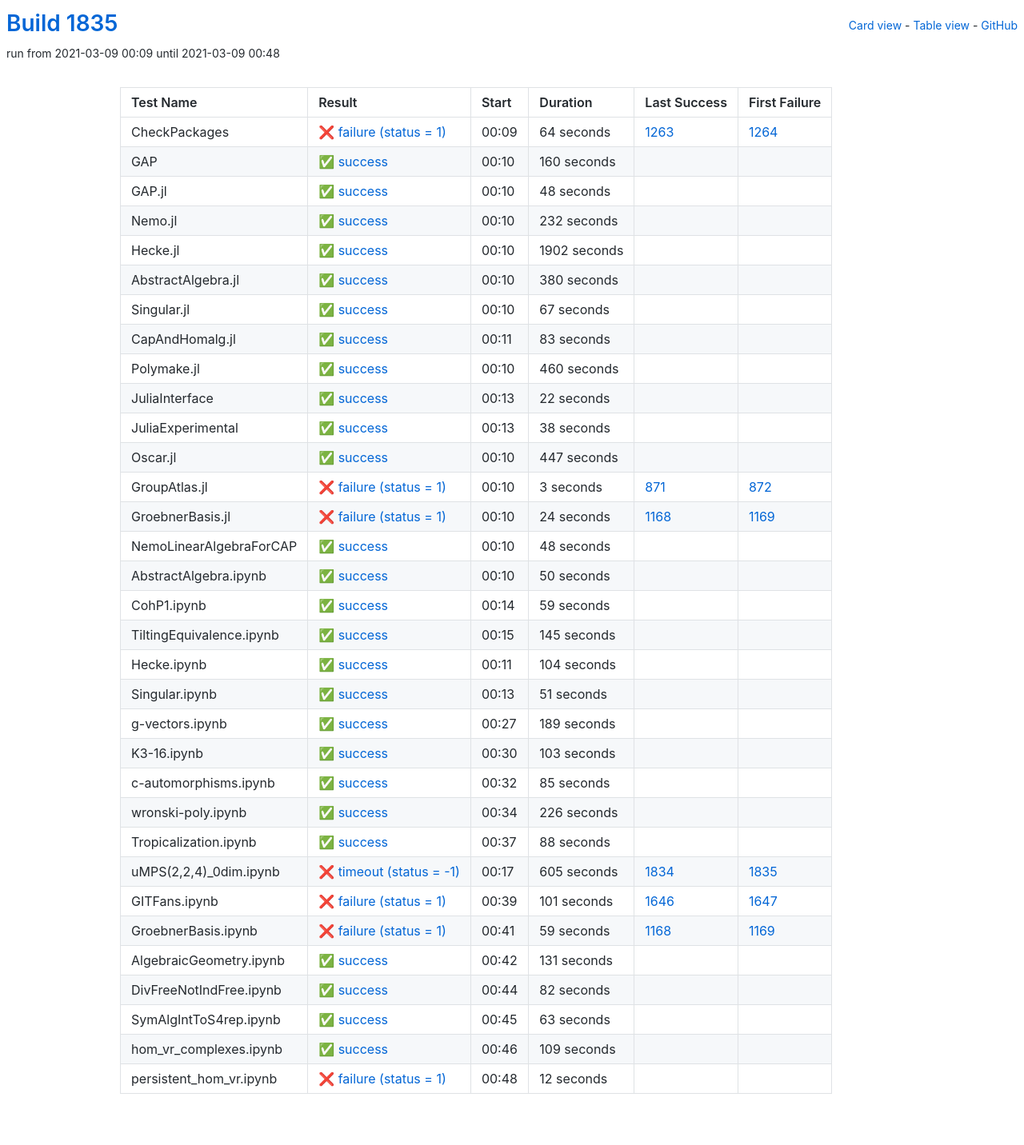
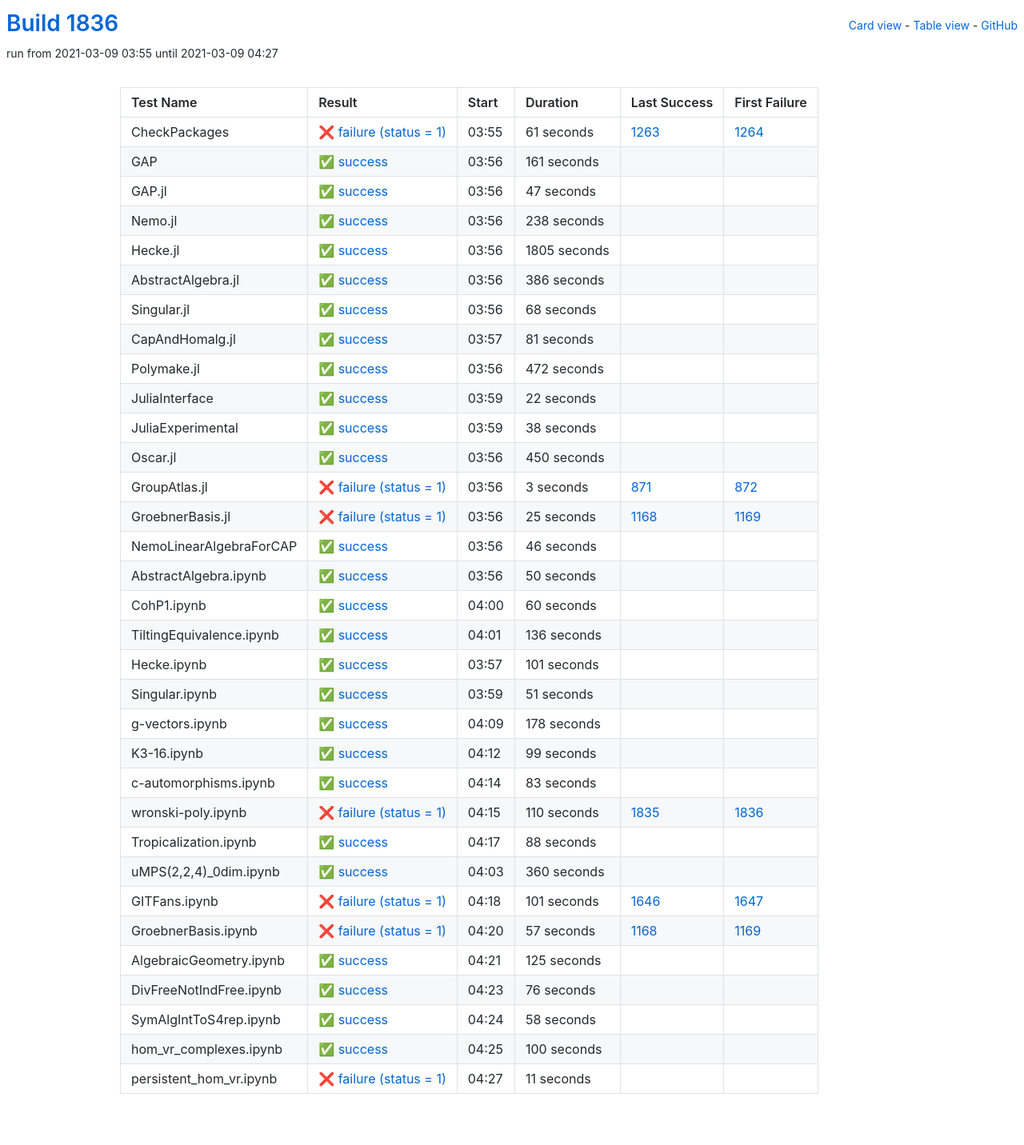
Before and after one commit to oscar-system/oscar-ci-status-stable, a Jekyll site: the page built from table.html, in a window 1280 px wide. Shown: the whole page at 80% size. Built offline with Jekyll 4.4.1, drawn with Linux system fonts in a browser that asks for light colours.

Commit message:
Build #1836

```diff
--- a/_data/ci.yml
+++ b/_data/ci.yml
@@ -1,6 +1,6 @@
 ---
-build: 1835
-build_url: https://oscarci.mathematik.uni-kl.de/job/oscar-stable/1835/
+build: 1836
+build_url: https://oscarci.mathematik.uni-kl.de/job/oscar-stable/1836/
 job: oscar-stable
 organization: oscar-system
 repo: oscar-ci-status-stable
@@ -8,116 +8,116 @@ repourl: https://github.com/oscar-system/oscar-ci-status-stable
 tests:
 - name: CheckPackages
   id: checkpackages
-  log: https://oscarci.mathematik.uni-kl.de/job/oscar-stable/1835/artifact/logs/build-1835/CheckPackages.log
-  start: 2021-03-09 00:09
+  log: https://oscarci.mathematik.uni-kl.de/job/oscar-stable/1836/artifact/logs/build-1836/CheckPackages.log
+  start: 2021-03-09 03:55
   success: false
   exitcode: 1
   status: failure
-  duration: 64
+  duration: 61
   last_success: 1263
   last_success_url: https://oscarci.mathematik.uni-kl.de/job/oscar-stable/1263/
   first_failure: 1264
   first_failure_url: https://oscarci.mathematik.uni-kl.de/job/oscar-stable/1264/
 - name: GAP
   id: gap
-  log: https://oscarci.mathematik.uni-kl.de/job/oscar-stable/1835/artifact/logs/build-1835/GAP.log
-  start: 2021-03-09 00:10
+  log: https://oscarci.mathematik.uni-kl.de/job/oscar-stable/1836/artifact/logs/build-1836/GAP.log
+  start: 2021-03-09 03:56
   success: true
   exitcode: 0
   status: success
-  duration: 160
+  duration: 161
   last_success: false
   last_success_url:
   first_failure: false
   first_failure_url:
 - name: GAP.jl
   id: gap-jl
-  log: https://oscarci.mathematik.uni-kl.de/job/oscar-stable/1835/artifact/logs/build-1835/GAP.jl.log
-  start: 2021-03-09 00:10
+  log: https://oscarci.mathematik.uni-kl.de/job/oscar-stable/1836/artifact/logs/build-1836/GAP.jl.log
+  start: 2021-03-09 03:56
   success: true
   exitcode: 0
   status: success
-  duration: 48
+  duration: 47
   last_success: false
   last_success_url:
   first_failure: false
   first_failure_url:
 - name: Nemo.jl
   id: nemo-jl
-  log: https://oscarci.mathematik.uni-kl.de/job/oscar-stable/1835/artifact/logs/build-1835/Nemo.jl.log
-  start: 2021-03-09 00:10
+  log: https://oscarci.mathematik.uni-kl.de/job/oscar-stable/1836/artifact/logs/build-1836/Nemo.jl.log
+  start: 2021-03-09 03:56
   success: true
   exitcode: 0
   status: success
-  duration: 232
+  duration: 238
   last_success: false
   last_success_url:
   first_failure: false
   first_failure_url:
 - name: Hecke.jl
   id: hecke-jl
-  log: https://oscarci.mathematik.uni-kl.de/job/oscar-stable/1835/artifact/logs/build-1835/Hecke.jl.log
-  start: 2021-03-09 00:10
+  log: https://oscarci.mathematik.uni-kl.de/job/oscar-stable/1836/artifact/logs/build-1836/Hecke.jl.log
+  start: 2021-03-09 03:56
   success: true
   exitcode: 0
   status: success
-  duration: 1902
+  duration: 1805
   last_success: false
   last_success_url:
   first_failure: false
   first_failure_url:
 - name: AbstractAlgebra.jl
   id: abstractalgebra-jl
-  log: https://oscarci.mathematik.uni-kl.de/job/oscar-stable/1835/artifact/logs/build-1835/AbstractAlgebra.jl.log
-  start: 2021-03-09 00:10
+  log: https://oscarci.mathematik.uni-kl.de/job/oscar-stable/1836/artifact/logs/build-1836/AbstractAlgebra.jl.log
+  start: 2021-03-09 03:56
   success: true
   exitcode: 0
   status: success
-  duration: 380
+  duration: 386
   last_success: false
   last_success_url:
   first_failure: false
   first_failure_url:
 - name: Singular.jl
   id: singular-jl
-  log: https://oscarci.mathematik.uni-kl.de/job/oscar-stable/1835/artifact/logs/build-1835/Singular.jl.log
-  start: 2021-03-09 00:10
+  log: https://oscarci.mathematik.uni-kl.de/job/oscar-stable/1836/artifact/logs/build-1836/Singular.jl.log
+  start: 2021-03-09 03:56
   success: true
   exitcode: 0
   status: success
-  duration: 67
+  duration: 68
   last_success: false
   last_success_url:
   first_failure: false
   first_failure_url:
 - name: CapAndHomalg.jl
   id: capandhomalg-jl
-  log: https://oscarci.mathematik.uni-kl.de/job/oscar-stable/1835/artifact/logs/build-1835/CapAndHomalg.jl.log
-  start: 2021-03-09 00:11
+  log: https://oscarci.mathematik.uni-kl.de/job/oscar-stable/1836/artifact/logs/build-1836/CapAndHomalg.jl.log
+  start: 2021-03-09 03:57
   success: true
   exitcode: 0
   status: success
-  duration: 83
+  duration: 81
   last_success: false
   last_success_url:
   first_failure: false
   first_failure_url:
 - name: Polymake.jl
   id: polymake-jl
-  log: https://oscarci.mathematik.uni-kl.de/job/oscar-stable/1835/artifact/logs/build-1835/Polymake.jl.log
-  start: 2021-03-09 00:10
+  log: https://oscarci.mathematik.uni-kl.de/job/oscar-stable/1836/artifact/logs/build-1836/Polymake.jl.log
+  start: 2021-03-09 03:56
   success: true
   exitcode: 0
   status: success
-  duration: 460
+  duration: 472
   last_success: false
   last_success_url:
   first_failure: false
   first_failure_url:
 - name: JuliaInterface
   id: juliainterface
-  log: https://oscarci.mathematik.uni-kl.de/job/oscar-stable/1835/artifact/logs/build-1835/JuliaInterface.log
-  start: 2021-03-09 00:13
+  log: https://oscarci.mathematik.uni-kl.de/job/oscar-stable/1836/artifact/logs/build-1836/JuliaInterface.log
+  start: 2021-03-09 03:59
   success: true
   exitcode: 0
   status: success
@@ -128,8 +128,8 @@ tests:
   first_failure_url:
 - name: JuliaExperimental
   id: juliaexperimental
-  log: https://oscarci.mathematik.uni-kl.de/job/oscar-stable/1835/artifact/logs/build-1835/JuliaExperimental.log
-  start: 2021-03-09 00:13
+  log: https://oscarci.mathematik.uni-kl.de/job/oscar-stable/1836/artifact/logs/build-1836/JuliaExperimental.log
+  start: 2021-03-09 03:59
   success: true
   exitcode: 0
   status: success
@@ -140,20 +140,20 @@ tests:
   first_failure_url:
 - name: Oscar.jl
   id: oscar-jl
-  log: https://oscarci.mathematik.uni-kl.de/job/oscar-stable/1835/artifact/logs/build-1835/Oscar.jl.log
-  start: 2021-03-09 00:10
+  log: https://oscarci.mathematik.uni-kl.de/job/oscar-stable/1836/artifact/logs/build-1836/Oscar.jl.log
+  start: 2021-03-09 03:56
   success: true
   exitcode: 0
   status: success
-  duration: 447
+  duration: 450
   last_success: false
   last_success_url:
   first_failure: false
   first_failure_url:
 - name: GroupAtlas.jl
   id: groupatlas-jl
-  log: https://oscarci.mathematik.uni-kl.de/job/oscar-stable/1835/artifact/logs/build-1835/GroupAtlas.jl.log
-  start: 2021-03-09 00:10
+  log: https://oscarci.mathematik.uni-kl.de/job/oscar-stable/1836/artifact/logs/build-1836/GroupAtlas.jl.log
+  start: 2021-03-09 03:56
   success: false
   exitcode: 1
   status: failure
@@ -164,32 +164,32 @@ tests:
   first_failure_url: https://oscarci.mathematik.uni-kl.de/job/oscar-stable/872/
 - name: GroebnerBasis.jl
   id: groebnerbasis-jl
-  log: https://oscarci.mathematik.uni-kl.de/job/oscar-stable/1835/artifact/logs/build-1835/GroebnerBasis.jl.log
-  start: 2021-03-09 00:10
+  log: https://oscarci.mathematik.uni-kl.de/job/oscar-stable/1836/artifact/logs/build-1836/GroebnerBasis.jl.log
+  start: 2021-03-09 03:56
   success: false
   exitcode: 1
   status: failure
-  duration: 24
+  duration: 25
   last_success: 1168
   last_success_url: https://oscarci.mathematik.uni-kl.de/job/oscar-stable/1168/
   first_failure: 1169
   first_failure_url: https://oscarci.mathematik.uni-kl.de/job/oscar-stable/1169/
 - name: NemoLinearAlgebraForCAP
   id: nemolinearalgebraforcap
-  log: https://oscarci.mathematik.uni-kl.de/job/oscar-stable/1835/artifact/logs/build-1835/NemoLinearAlgebraForCAP.log
-  start: 2021-03-09 00:10
+  log: https://oscarci.mathematik.uni-kl.de/job/oscar-stable/1836/artifact/logs/build-1836/NemoLinearAlgebraForCAP.log
+  start: 2021-03-09 03:56
   success: true
   exitcode: 0
   status: success
-  duration: 48
+  duration: 46
   last_success: false
   last_success_url:
   first_failure: false
   first_failure_url:
 - name: AbstractAlgebra.ipynb
   id: abstractalgebra-ipynb
-  log: https://oscarci.mathematik.uni-kl.de/job/oscar-stable/1835/artifact/logs/build-1835/AbstractAlgebra.ipynb.log
-  start: 2021-03-09 00:10
+  log: https://oscarci.mathematik.uni-kl.de/job/oscar-stable/1836/artifact/logs/build-1836/AbstractAlgebra.ipynb.log
+  start: 2021-03-09 03:56
   success: true
   exitcode: 0
   status: success
@@ -200,44 +200,44 @@ tests:
   first_failure_url:
 - name: CohP1.ipynb
   id: cohp1-ipynb
-  log: https://oscarci.mathematik.uni-kl.de/job/oscar-stable/1835/artifact/logs/build-1835/CohP1.ipynb.log
-  start: 2021-03-09 00:14
+  log: https://oscarci.mathematik.uni-kl.de/job/oscar-stable/1836/artifact/logs/build-1836/CohP1.ipynb.log
+  start: 2021-03-09 04:00
   success: true
   exitcode: 0
   status: success
-  duration: 59
+  duration: 60
   last_success: false
   last_success_url:
   first_failure: false
   first_failure_url:
 - name: TiltingEquivalence.ipynb
   id: tiltingequivalence-ipynb
-  log: https://oscarci.mathematik.uni-kl.de/job/oscar-stable/1835/artifact/logs/build-1835/TiltingEquivalence.ipynb.log
-  start: 2021-03-09 00:15
+  log: https://oscarci.mathematik.uni-kl.de/job/oscar-stable/1836/artifact/logs/build-1836/TiltingEquivalence.ipynb.log
+  start: 2021-03-09 04:01
   success: true
   exitcode: 0
   status: success
-  duration: 145
+  duration: 136
   last_success: false
   last_success_url:
   first_failure: false
   first_failure_url:
 - name: Hecke.ipynb
   id: hecke-ipynb
-  log: https://oscarci.mathematik.uni-kl.de/job/oscar-stable/1835/artifact/logs/build-1835/Hecke.ipynb.log
-  start: 2021-03-09 00:11
+  log: https://oscarci.mathematik.uni-kl.de/job/oscar-stable/1836/artifact/logs/build-1836/Hecke.ipynb.log
+  start: 2021-03-09 03:57
   success: true
   exitcode: 0
   status: success
-  duration: 104
+  duration: 101
   last_success: false
   last_success_url:
   first_failure: false
   first_failure_url:
 - name: Singular.ipynb
   id: singular-ipynb
-  log: https://oscarci.mathematik.uni-kl.de/job/oscar-stable/1835/artifact/logs/build-1835/Singular.ipynb.log
-  start: 2021-03-09 00:13
+  log: https://oscarci.mathematik.uni-kl.de/job/oscar-stable/1836/artifact/logs/build-1836/Singular.ipynb.log
+  start: 2021-03-09 03:59
   success: true
   exitcode: 0
   status: success
@@ -248,56 +248,56 @@ tests:
   first_failure_url:
 - name: g-vectors.ipynb
   id: g-vectors-ipynb
-  log: https://oscarci.mathematik.uni-kl.de/job/oscar-stable/1835/artifact/logs/build-1835/g-vectors.ipynb.log
-  start: 2021-03-09 00:27
+  log: https://oscarci.mathematik.uni-kl.de/job/oscar-stable/1836/artifact/logs/build-1836/g-vectors.ipynb.log
+  start: 2021-03-09 04:09
   success: true
   exitcode: 0
   status: success
-  duration: 189
+  duration: 178
   last_success: false
   last_success_url:
   first_failure: false
   first_failure_url:
 - name: K3-16.ipynb
   id: k3-16-ipynb
-  log: https://oscarci.mathematik.uni-kl.de/job/oscar-stable/1835/artifact/logs/build-1835/K3-16.ipynb.log
-  start: 2021-03-09 00:30
+  log: https://oscarci.mathematik.uni-kl.de/job/oscar-stable/1836/artifact/logs/build-1836/K3-16.ipynb.log
+  start: 2021-03-09 04:12
   success: true
   exitcode: 0
   status: success
-  duration: 103
+  duration: 99
   last_success: false
   last_success_url:
   first_failure: false
   first_failure_url:
 - name: c-automorphisms.ipynb
   id: c-automorphisms-ipynb
-  log: https://oscarci.mathematik.uni-kl.de/job/oscar-stable/1835/artifact/logs/build-1835/c-automorphisms.ipynb.log
-  start: 2021-03-09 00:32
+  log: https://oscarci.mathematik.uni-kl.de/job/oscar-stable/1836/artifact/logs/build-1836/c-automorphisms.ipynb.log
+  start: 2021-03-09 04:14
   success: true
   exitcode: 0
   status: success
-  duration: 85
+  duration: 83
   last_success: false
   last_success_url:
   first_failure: false
   first_failure_url:
 - name: wronski-poly.ipynb
   id: wronski-poly-ipynb
-  log: https://oscarci.mathematik.uni-kl.de/job/oscar-stable/1835/artifact/logs/build-1835/wronski-poly.ipynb.log
-  start: 2021-03-09 00:34
-  success: true
-  exitcode: 0
-  status: success
-  duration: 226
-  last_success: false
-  last_success_url:
-  first_failure: false
-  first_failure_url:
+  log: https://oscarci.mathematik.uni-kl.de/job/oscar-stable/1836/artifact/logs/build-1836/wronski-poly.ipynb.log
+  start: 2021-03-09 04:15
+  success: false
+  exitcode: 1
+  status: failure
+  duration: 110
+  last_success: 1835
+  last_success_url: https://oscarci.mathematik.uni-kl.de/job/oscar-stable/1835/
+  first_failure: 1836
+  first_failure_url: https://oscarci.mathematik.uni-kl.de/job/oscar-stable/1836/
 - name: Tropicalization.ipynb
   id: tropicalization-ipynb
-  log: https://oscarci.mathematik.uni-kl.de/job/oscar-stable/1835/artifact/logs/build-1835/Tropicalization.ipynb.log
-  start: 2021-03-09 00:37
+  log: https://oscarci.mathematik.uni-kl.de/job/oscar-stable/1836/artifact/logs/build-1836/Tropicalization.ipynb.log
+  start: 2021-03-09 04:17
   success: true
   exitcode: 0
   status: success
@@ -308,20 +308,20 @@ tests:
   first_failure_url:
 - name: uMPS(2,2,4)_0dim.ipynb
   id: umps-2-2-4-0dim-ipynb
-  log: https://oscarci.mathematik.uni-kl.de/job/oscar-stable/1835/artifact/logs/build-1835/uMPS-2-2-4-_0dim.ipynb.log
-  start: 2021-03-09 00:17
-  success: false
-  exitcode: -1
-  status: timeout
-  duration: 605
-  last_success: 1834
-  last_success_url: https://oscarci.mathematik.uni-kl.de/job/oscar-stable/1834/
-  first_failure: 1835
-  first_failure_url: https://oscarci.mathematik.uni-kl.de/job/oscar-stable/1835/
+  log: https://oscarci.mathematik.uni-kl.de/job/oscar-stable/1836/artifact/logs/build-1836/uMPS-2-2-4-_0dim.ipynb.log
+  start: 2021-03-09 04:03
+  success: true
+  exitcode: 0
+  status: success
+  duration: 360
+  last_success: false
+  last_success_url:
+  first_failure: false
+  first_failure_url:
 - name: GITFans.ipynb
   id: gitfans-ipynb
-  log: https://oscarci.mathematik.uni-kl.de/job/oscar-stable/1835/artifact/logs/build-1835/GITFans.ipynb.log
-  start: 2021-03-09 00:39
+  log: https://oscarci.mathematik.uni-kl.de/job/oscar-stable/1836/artifact/logs/build-1836/GITFans.ipynb.log
+  start: 2021-03-09 04:18
   success: false
   exitcode: 1
   status: failure
@@ -332,72 +332,72 @@ tests:
   first_failure_url: https://oscarci.mathematik.uni-kl.de/job/oscar-stable/1647/
 - name: GroebnerBasis.ipynb
   id: groebnerbasis-ipynb
-  log: https://oscarci.mathematik.uni-kl.de/job/oscar-stable/1835/artifact/logs/build-1835/GroebnerBasis.ipynb.log
-  start: 2021-03-09 00:41
+  log: https://oscarci.mathematik.uni-kl.de/job/oscar-stable/1836/artifact/logs/build-1836/GroebnerBasis.ipynb.log
+  start: 2021-03-09 04:20
   success: false
   exitcode: 1
   status: failure
-  duration: 59
+  duration: 57
   last_success: 1168
   last_success_url: https://oscarci.mathematik.uni-kl.de/job/oscar-stable/1168/
   first_failure: 1169
   first_failure_url: https://oscarci.mathematik.uni-kl.de/job/oscar-stable/1169/
 - name: AlgebraicGeometry.ipynb
   id: algebraicgeometry-ipynb
-  log: https://oscarci.mathematik.uni-kl.de/job/oscar-stable/1835/artifact/logs/build-1835/AlgebraicGeometry.ipynb.log
-  start: 2021-03-09 00:42
+  log: https://oscarci.mathematik.uni-kl.de/job/oscar-stable/1836/artifact/logs/build-1836/AlgebraicGeometry.ipynb.log
+  start: 2021-03-09 04:21
   success: true
   exitcode: 0
   status: success
-  duration: 131
+  duration: 125
   last_success: false
   last_success_url:
   first_failure: false
   first_failure_url:
 - name: DivFreeNotIndFree.ipynb
   id: divfreenotindfree-ipynb
-  log: https://oscarci.mathematik.uni-kl.de/job/oscar-stable/1835/artifact/logs/build-1835/DivFreeNotIndFree.ipynb.log
-  start: 2021-03-09 00:44
+  log: https://oscarci.mathematik.uni-kl.de/job/oscar-stable/1836/artifact/logs/build-1836/DivFreeNotIndFree.ipynb.log
+  start: 2021-03-09 04:23
   success: true
   exitcode: 0
   status: success
-  duration: 82
+  duration: 76
   last_success: false
   last_success_url:
   first_failure: false
   first_failure_url:
 - name: SymAlgIntToS4rep.ipynb
   id: symalginttos4rep-ipynb
-  log: https://oscarci.mathematik.uni-kl.de/job/oscar-stable/1835/artifact/logs/build-1835/SymAlgIntToS4rep.ipynb.log
-  start: 2021-03-09 00:45
+  log: https://oscarci.mathematik.uni-kl.de/job/oscar-stable/1836/artifact/logs/build-1836/SymAlgIntToS4rep.ipynb.log
+  start: 2021-03-09 04:24
   success: true
   exitcode: 0
   status: success
-  duration: 63
+  duration: 58
   last_success: false
   last_success_url:
   first_failure: false
   first_failure_url:
 - name: hom_vr_complexes.ipynb
   id: hom-vr-complexes-ipynb
-  log: https://oscarci.mathematik.uni-kl.de/job/oscar-stable/1835/artifact/logs/build-1835/hom_vr_complexes.ipynb.log
-  start: 2021-03-09 00:46
+  log: https://oscarci.mathematik.uni-kl.de/job/oscar-stable/1836/artifact/logs/build-1836/hom_vr_complexes.ipynb.log
+  start: 2021-03-09 04:25
   success: true
   exitcode: 0
   status: success
-  duration: 109
+  duration: 100
   last_success: false
   last_success_url:
   first_failure: false
   first_failure_url:
 - name: persistent_hom_vr.ipynb
   id: persistent-hom-vr-ipynb
-  log: https://oscarci.mathematik.uni-kl.de/job/oscar-stable/1835/artifact/logs/build-1835/persistent_hom_vr.ipynb.log
-  start: 2021-03-09 00:48
+  log: https://oscarci.mathematik.uni-kl.de/job/oscar-stable/1836/artifact/logs/build-1836/persistent_hom_vr.ipynb.log
+  start: 2021-03-09 04:27
   success: false
   exitcode: 1
   status: failure
-  duration: 12
+  duration: 11
   last_success: false
   last_success_url:
   first_failure: false
```
Also changed, not shown: README.md.
